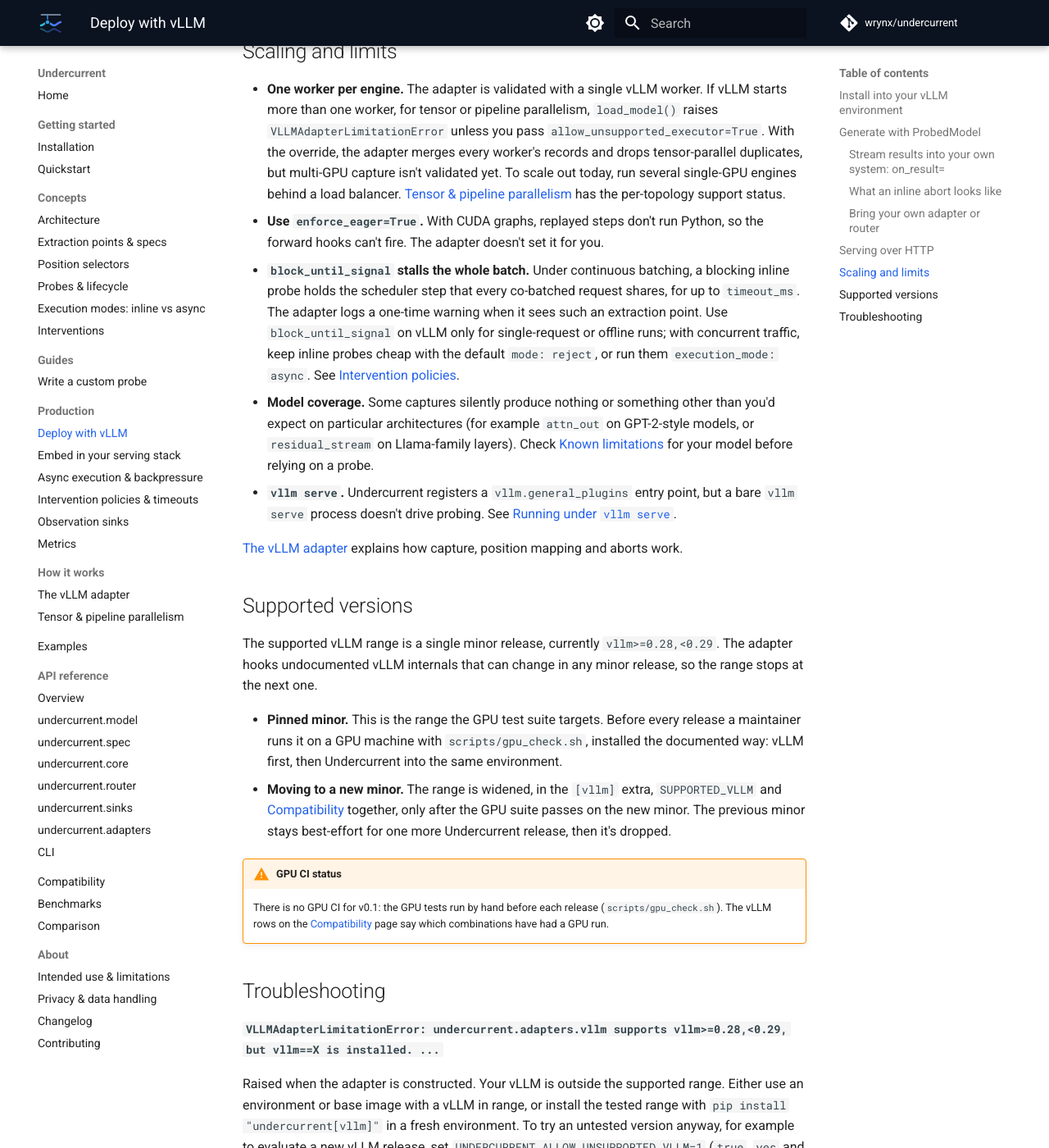
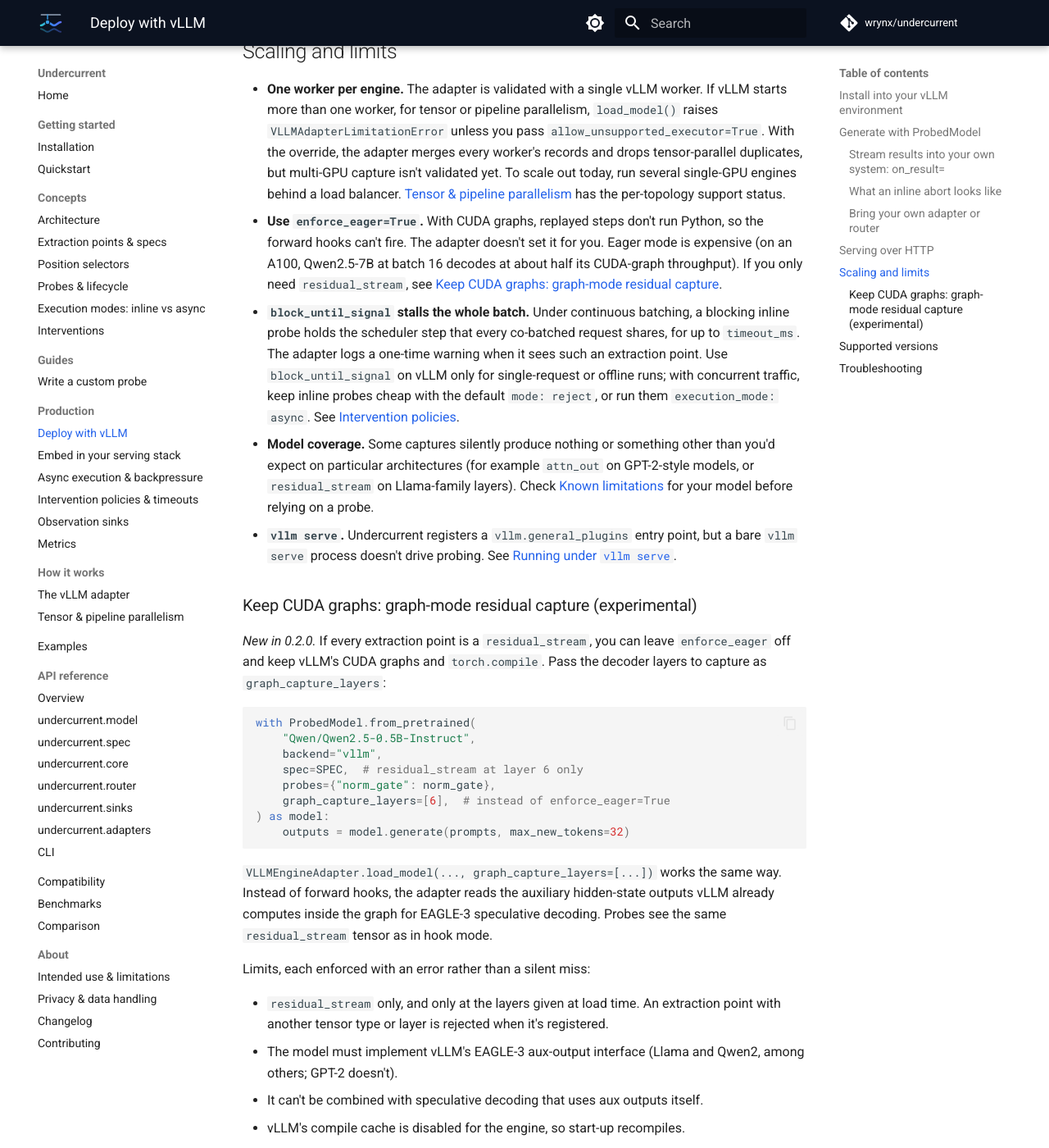
Before and after one commit to wrynx/undercurrent, an MkDocs documentation site: the page built from docs/guides/vllm-deployment.md, in a window 1280 px wide and 1400 px high, scrolled down 7501 px. Shown: the whole window at 82% size. Built offline with MkDocs 1.6.1 and Material for MkDocs 9.7.7, drawn with Linux system fonts in a browser that asks for light colours; comment, search, counter and statistics services are not loaded; some of the changed text lies outside the part shown.

Commit message:
Prepare the 0.2.0 release (#21)
* Prepare the 0.2.0 release

- CHANGELOG: move Unreleased into a dated 0.2.0 section (merging the two
  Fixed blocks), add a summary, update compare links
- CITATION.cff: version 0.2.0, date-released 2026-10-31
- Deploy with vLLM guide: document graph_capture_layers (graph-mode
  residual_stream capture without enforce_eager)
- Compatibility: known issue entry for experimental graph mode
- Drop stale 'GPU verification pending' notes (verified 2026-10-02)
- v0.1 -> v0.2 in current-state statements and known-issues anchors

* docs: ruff-format the graph-capture example in the vLLM guide

* Release date: 2026-11-01

````diff
--- a/docs/guides/vllm-deployment.md
+++ b/docs/guides/vllm-deployment.md
@@ -15,13 +15,14 @@
     GPU, use the default Hugging Face backend from the
     [Quickstart](../getting-started/quickstart.md).
 
-!!! warning "Known issues (v0.1)"
-    The vLLM adapter hasn't been verified on a GPU yet. Fixed in 0.1.0: on
-    Llama-family models (and other fused-residual architectures),
-    `residual_stream` is captured as `hidden_states + residual`, the same
-    residual stream as the HF backend; earlier builds captured the layer's
-    MLP output. GPU verification of the fix is pending. See
-    [Known issues](../compatibility.md#known-issues-v01) for details.
+!!! warning "Known issues (v0.2)"
+    The vLLM adapter is experimental. Its GPU tests are run by hand before
+    each release (there's no GPU CI yet), and only vLLM 0.28 is supported.
+    Fixed in 0.1.0 and GPU-verified: on Llama-family models (and other
+    fused-residual architectures), `residual_stream` is captured as
+    `hidden_states + residual`, the same residual stream as the HF backend;
+    earlier builds captured the layer's MLP output. See
+    [Known issues](../compatibility.md#known-issues-v02) for details.
 
 ## Install into your vLLM environment
 
@@ -260,7 +261,7 @@
 
 ## Serving over HTTP
 
-Undercurrent v0.1 doesn't include an HTTP server. A supported, OpenAI-compatible
+Undercurrent v0.2 doesn't include an HTTP server. A supported, OpenAI-compatible
 `serve` command is [on the roadmap](https://github.com/wrynx/undercurrent/blob/main/ROADMAP.md).
 Until then, put `VLLMEngineAdapter` (or `ProbedModel`) behind the web server
 you already run.
@@ -378,6 +379,9 @@
   per-topology support status.
 - **Use `enforce_eager=True`.** With CUDA graphs, replayed steps don't run
   Python, so the forward hooks can't fire. The adapter doesn't set it for you.
+  Eager mode is expensive (on an A100, Qwen2.5-7B at batch 16 decodes at
+  about half its CUDA-graph throughput). If you only need `residual_stream`,
+  see [Keep CUDA graphs: graph-mode residual capture](#keep-cuda-graphs-graph-mode-residual-capture-experimental).
 - **`block_until_signal` stalls the whole batch.** Under continuous batching,
   a blocking inline probe holds the scheduler step that every co-batched
   request shares, for up to `timeout_ms`. The adapter logs a one-time warning
@@ -394,6 +398,43 @@
 - **`vllm serve`.** Undercurrent registers a `vllm.general_plugins` entry
   point, but a bare `vllm serve` process doesn't drive probing. See
   [Running under `vllm serve`](../internals/vllm-adapter.md#running-under-vllm-serve).
+
+### Keep CUDA graphs: graph-mode residual capture (experimental)
+
+*New in 0.2.0.* If every extraction point is a `residual_stream`, you can
+leave `enforce_eager` off and keep vLLM's CUDA graphs and `torch.compile`.
+Pass the decoder layers to capture as `graph_capture_layers`:
+
+```py
+with ProbedModel.from_pretrained(
+    "Qwen/Qwen2.5-0.5B-Instruct",
+    backend="vllm",
+    spec=SPEC,  # residual_stream at layer 6 only
+    probes={"norm_gate": norm_gate},
+    graph_capture_layers=[6],  # instead of enforce_eager=True
+) as model:
+    outputs = model.generate(prompts, max_new_tokens=32)
+```
+
+`VLLMEngineAdapter.load_model(..., graph_capture_layers=[...])` works the same
+way. Instead of forward hooks, the adapter reads the auxiliary hidden-state
+outputs vLLM already computes inside the graph for EAGLE-3 speculative
+decoding. Probes see the same `residual_stream` tensor as in hook mode.
+
+Limits, each enforced with an error rather than a silent miss:
+
+- `residual_stream` only, and only at the layers given at load time. An
+  extraction point with another tensor type or layer is rejected when it's
+  registered.
+- The model must implement vLLM's EAGLE-3 aux-output interface (Llama and
+  Qwen2, among others; GPT-2 doesn't).
+- It can't be combined with speculative decoding that uses aux outputs
+  itself.
+- vLLM's compile cache is disabled for the engine, so start-up recompiles.
+
+Benchmark it on your own model with `benchmarks/run.py --graph-capture`. How
+it works is covered in
+[Graph-mode residual capture](../internals/vllm-adapter.md#graph-mode-residual-capture-experimental).
 
 [The vLLM adapter](../internals/vllm-adapter.md) explains how capture,
 position mapping and aborts work.
@@ -414,7 +455,7 @@
   best-effort for one more Undercurrent release, then it's dropped.
 
 !!! warning "GPU CI status"
-    There is no GPU CI for v0.1: the GPU tests run by hand before each release
+    There is no GPU CI for v0.2: the GPU tests run by hand before each release
     (`scripts/gpu_check.sh`). The vLLM rows on the
     [Compatibility](../compatibility.md#tested-combinations) page say which
     combinations have had a GPU run.
@@ -489,7 +530,8 @@
 
 **No probe results, or `aborted` is `False` although a probe asked to abort**
 
-Check that you passed `enforce_eager=True`, that the extraction point's
+Check that you passed `enforce_eager=True` (or, in graph mode, that the
+extraction point is a `residual_stream` at one of the `graph_capture_layers`), that the extraction point's
 `tensor_type` and `position` are captured on your model (see
 [Known limitations](../internals/vllm-adapter.md#known-limitations)), and
 that a class probe puts its `ABORT` signals in `signal_history` (see
````
Also changed, not shown: CHANGELOG.md (+22 -16 lines), README.md (+2 -2 lines), docs/compatibility.md (+11 -1 lines), docs/concepts/interventions.md (+1 -1 lines), docs/internals/vllm-adapter.md (+2 -2 lines), docs/internals/vllm-parallelism.md (+1 -1 lines), 1 other file.
